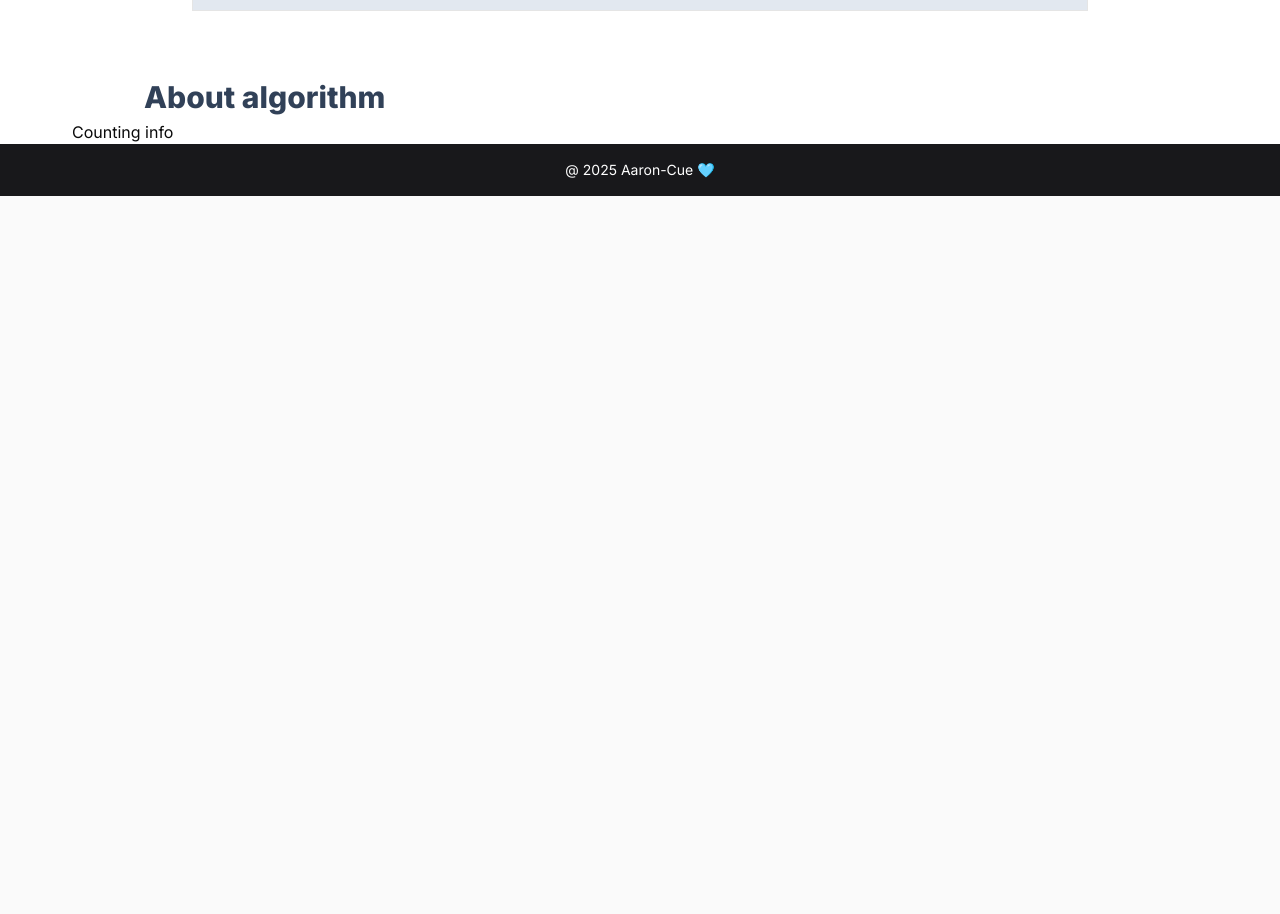
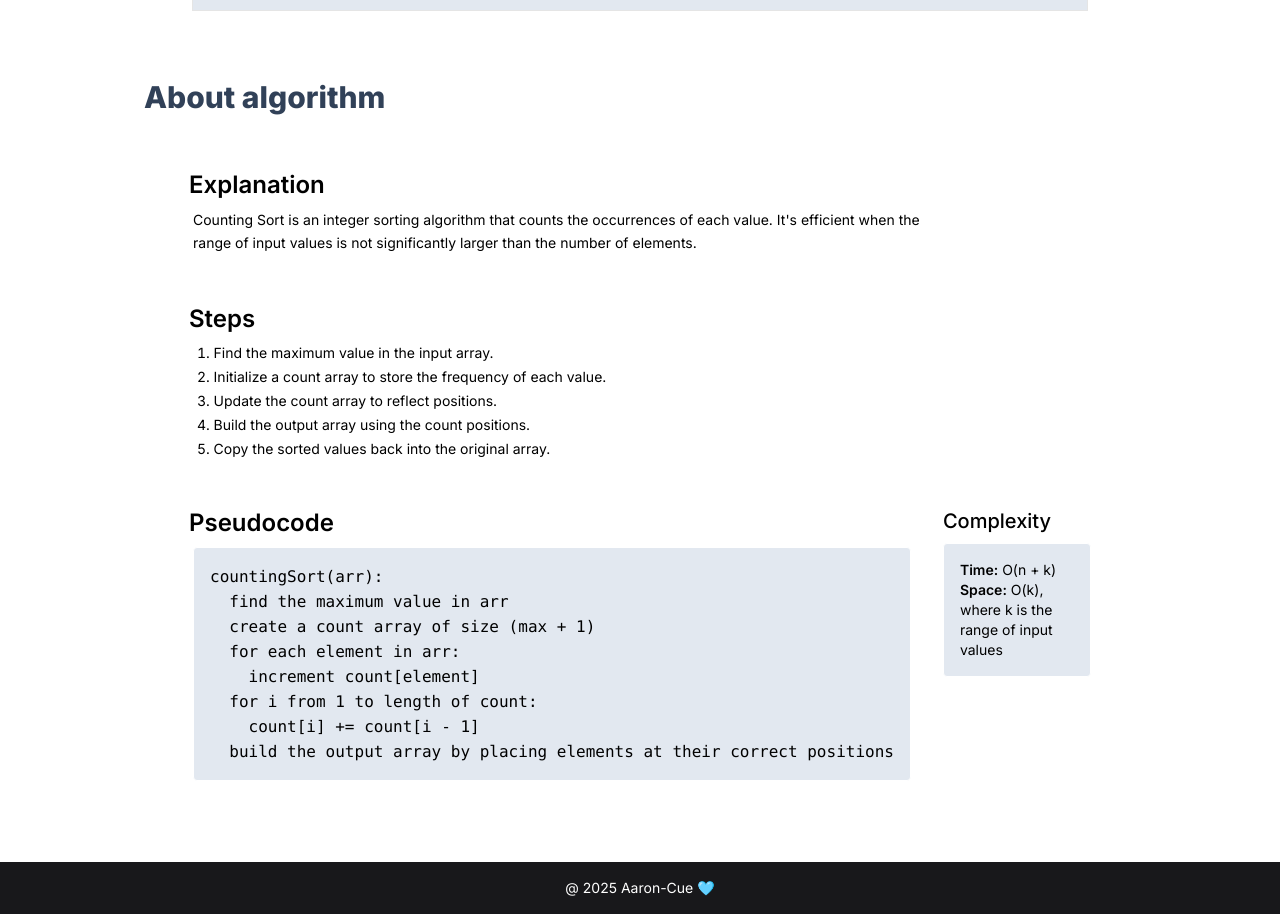
Before and after one commit to Aaron-Cue/algorithm-visualizer, a Next.js app: page /Counting in a window 1280 px wide. Shown: the part 749-1663 px from the top of the page. Before the commit the page ends 945 px from the top, so only its background shows below. Built offline with nearby package versions, Linux system fonts and the light colour scheme.

Commit message:
counting info

```diff
--- a/src/components/Algorithms/Info/Sorting/Counting.tsx
+++ b/src/components/Algorithms/Info/Sorting/Counting.tsx
@@ -1,3 +1,27 @@
+import InfoWrapper from '../InfoWrapper'
+
 export default function Counting() {
-  return <div>Counting info</div>
+  const pseudocode = `countingSort(arr):
+  find the maximum value in arr
+  create a count array of size (max + 1)
+  for each element in arr:
+    increment count[element]
+  for i from 1 to length of count:
+    count[i] += count[i - 1]
+  build the output array by placing elements at their correct positions`
+
+  return (
+    <InfoWrapper
+      description="Counting Sort is an integer sorting algorithm that counts the occurrences of each value. It's efficient when the range of input values is not significantly larger than the number of elements."
+      steps={[
+        'Find the maximum value in the input array.',
+        'Initialize a count array to store the frequency of each value.',
+        'Update the count array to reflect positions.',
+        'Build the output array using the count positions.',
+        'Copy the sorted values back into the original array.'
+      ]}
+      pseudocode={pseudocode}
+      complexity={['O(n + k)', 'O(k), where k is the range of input values']}
+    />
+  )
 }
```
